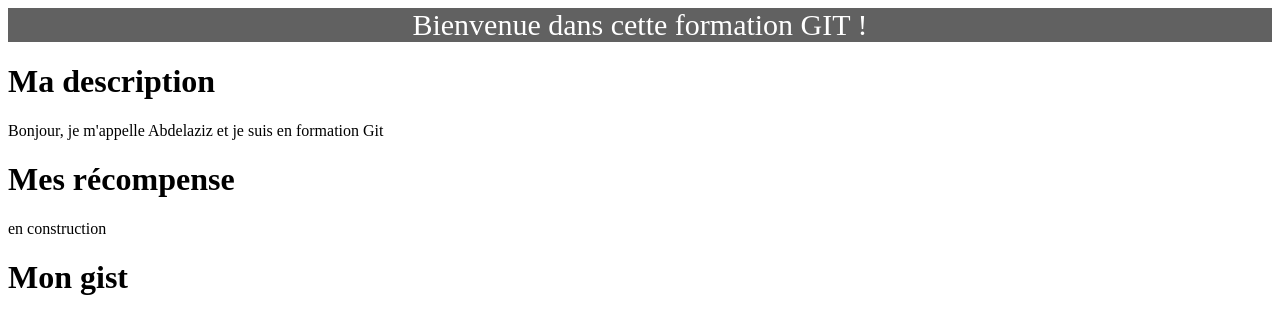
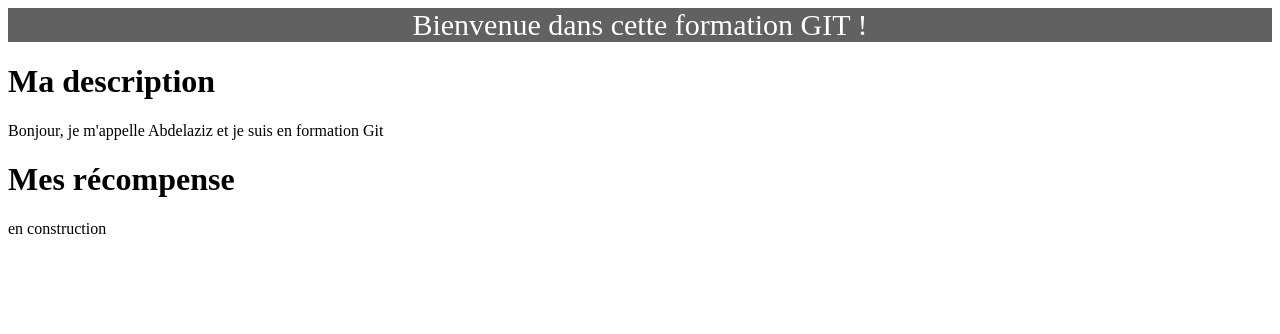
Before and after one commit to khadraa1/mon_site_web, a plain HTML site: page hello.html in a window 1280 px wide. Drawn offline with Linux system fonts and the light colour scheme.

Commit message:
Update hello.html

```diff
--- a/hello.html
+++ b/hello.html
@@ -27,9 +27,5 @@
 				<p> en construction </p>
 
 		</div>
-		<div>
-			<h1> Mon gist </h1>
-			<p> <script src="https://gist.github.com/khadraa1/3c912829c04e73c1d270fc31474a35e1.js"></script> </p>
-		</div>
 
 </body></html>
```
